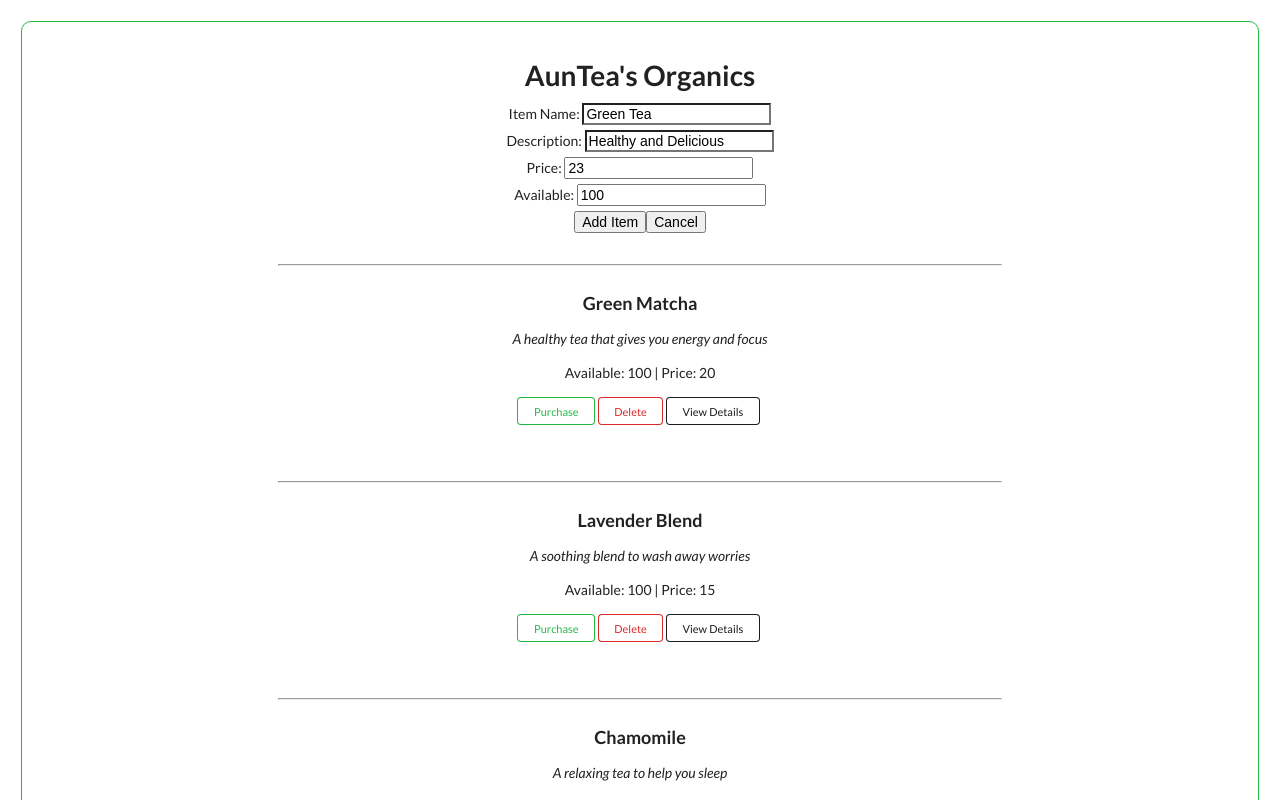
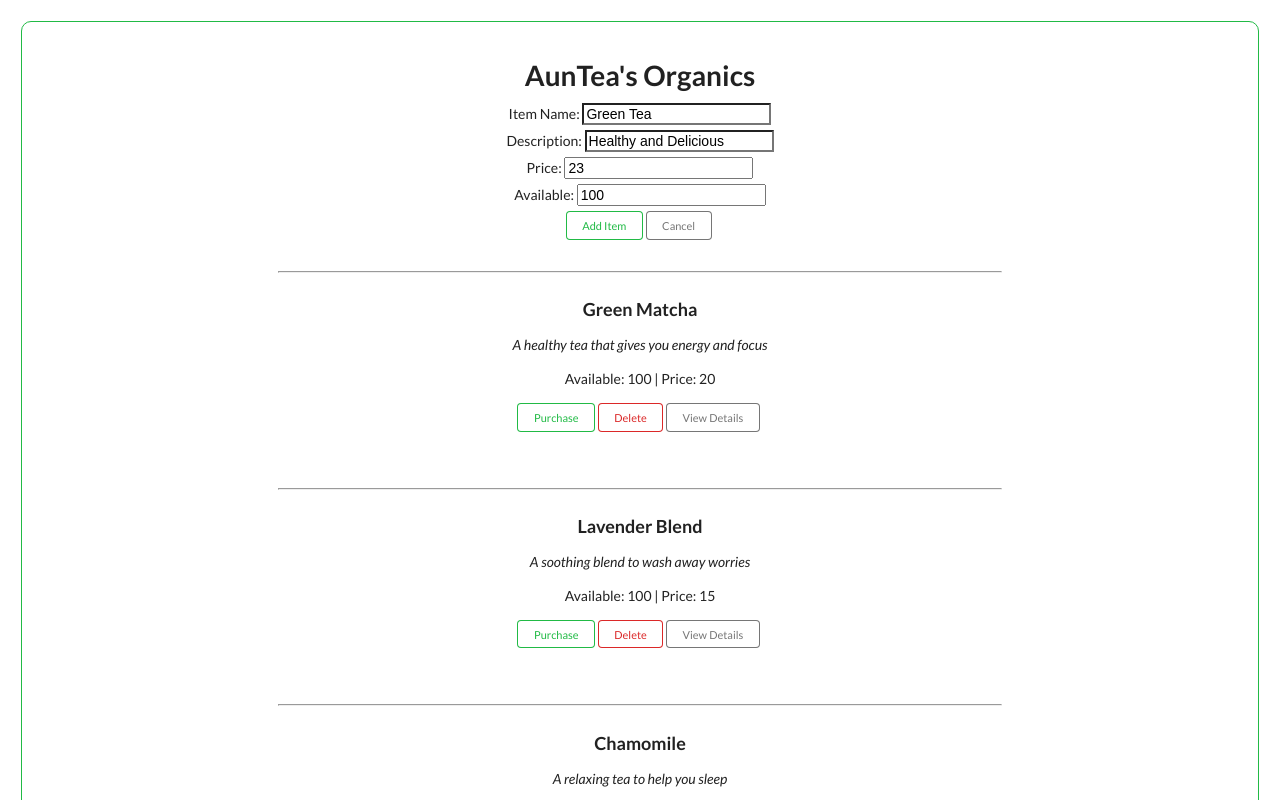
Before and after one commit to wrunion/epicodus-react-project, a React (Create React App) app: page / in a window 1280 px wide. Both pictures are taken after a click on the button "Add Item". Shown: the top 800 px of the page. Built offline with nearby package versions, Linux system fonts and the light colour scheme.

Commit message:
Complete styling.

```diff
--- a/src/components/Form.js
+++ b/src/components/Form.js
@@ -29,8 +29,8 @@ function Form(props) {
         <div className="inputField">
           <label>Available: <input type="number" name="available" price="available" min={0} defaultValue="100" /></label>
         </div>
-        <button type="submit">Add Item</button>
-        <button type="button" onClick={props.handleCancelClick}>Cancel</button>
+        <button type="submit" className="ui button mini green basic">Add Item</button>
+        <button type="button" onClick={props.handleCancelClick}className="ui button mini grey basic">Cancel</button>
       </form>
     </div>
   );
--- a/src/components/ItemDetailView.js
+++ b/src/components/ItemDetailView.js
@@ -5,12 +5,12 @@ const ItemDetailView = (props) => {
   const { item } = props;
 
   return (
-    <div className="ItemDetailView" key={item.id}>
+    <div className="ItemDetailView ItemDisplayMode" key={item.id}>
       <h3>{item.itemName}</h3>
       <p><em>{item.description}</em></p>
       <p>Available: {item.available} | Price: {item.price}</p>
       <p><em>Made in Oregon</em></p>
-      <button onClick={props.handleCancelClick}>Return to Tea List</button>
+      <button onClick={props.handleCancelClick} className="ui button fluid basic green">Return to Tea List</button>
     </div>
   );
 }
--- a/src/components/ItemDisplayMode.js
+++ b/src/components/ItemDisplayMode.js
@@ -17,7 +17,7 @@ const ItemDisplayMode = (props) => {
       <p>Available: {available} | Price: {price}</p>
       <button id={id} onClick={() => handleClick({id: id, action: "purchase"})} className="ui mini green button basic">Purchase</button>
       <button id={id} onClick={() => handleClick({id: id, action: "delete"})} className="ui mini red button basic">Delete</button>
-      <button onClick={() => handleClick({id: id, action: "details"})} className="ui mini secondary button basic">View Details</button>
+      <button onClick={() => handleClick({id: id, action: "details"})} className="ui mini grey button basic">View Details</button>
     </div>
   );
 }
```
